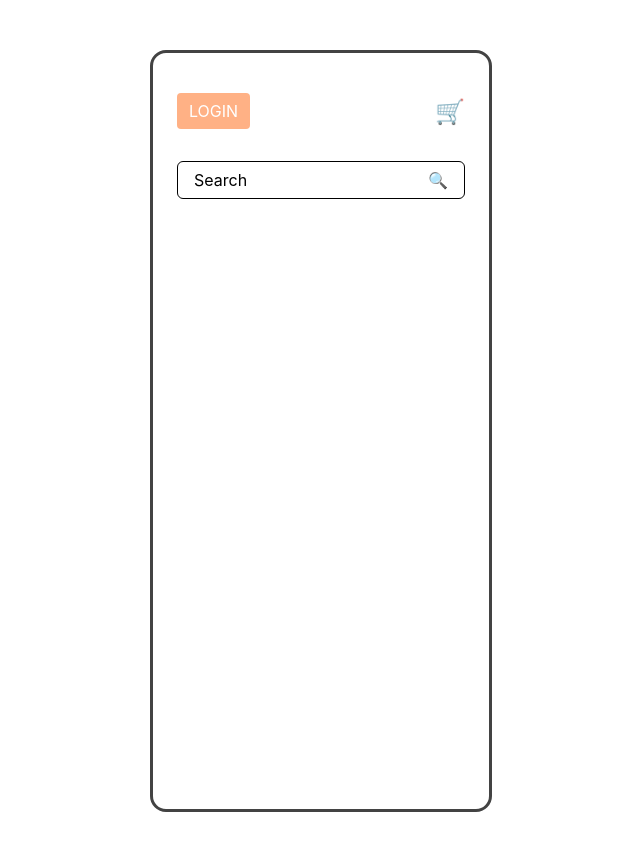
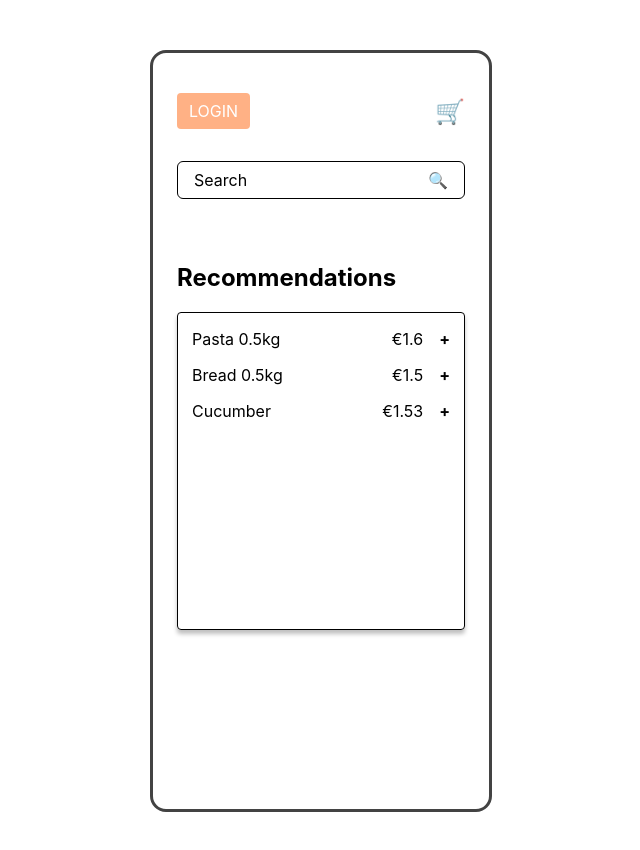
Before and after one commit to snemvalts/ux-ui-software-prototype, a React (Create React App) app: page / in a window 1280 px wide. Shown: the top 850 px of the page, without its empty margins (319-959 px from the left). Built offline with nearby package versions, Linux system fonts and the light colour scheme.

Commit message:
recommendations

```diff
--- a/src/App.js
+++ b/src/App.js
@@ -41,7 +41,7 @@ export const Header = () =>
     (
     <HeaderContainer>
       <Button>Login</Button>
-      <span style={{fontSize: '24px'}}>🛒</span>
+      <Link to="/checkout" style={{fontSize: '24px', textDecoration: 'none'}}><span>🛒</span></Link>
     </HeaderContainer>
     );
 
--- a/src/pages/Home.jsx
+++ b/src/pages/Home.jsx
@@ -14,7 +14,41 @@ export const SearchBox = styled.div`
   display: flex;
   justify-content: space-between;
   align-items: center;
-`
+`;
+
+const RecommendationsHeader = styled.h2`
+  margin-top: 64px;
+
+`;
+
+const Recommendations = styled.div`
+  border: 1px solid black;
+  border-radius: 4px;
+  box-shadow: 0px 4px 4px rgba(0, 0, 0, 0.25);
+  padding: 8px 8px;
+  min-height: 300px;
+`;
+
+
+const Recommendation = (props) => {
+    const RecommendationElement = styled.div`
+      padding: 8px 6px;
+      display: flex;
+      justify-content: space-between;
+    `;
+
+    return (
+        <RecommendationElement>
+            {props.children}
+            <div>
+                <span>€{props.price}</span>
+                <span style={{display:'inline-block',marginLeft: '16px', fontWeight: 'bold'}}>+</span>
+            </div>
+        </RecommendationElement>
+    )
+}
+
+
 
 const Home = () => {
     return (
@@ -26,6 +60,16 @@ const Home = () => {
                     <span>🔍</span>
                 </SearchBox>
             </Link>
+            <RecommendationsHeader>Recommendations</RecommendationsHeader>
+            <Recommendations>
+                <Recommendation price={1.6}>
+                    <span>Pasta 0.5kg</span>
+
+                </Recommendation>
+                <Recommendation  price={1.5}>Bread 0.5kg</Recommendation>
+                <Recommendation  price={1.53}>Cucumber</Recommendation>
+
+            </Recommendations>
         </RootContainer>
     );
 }
```
